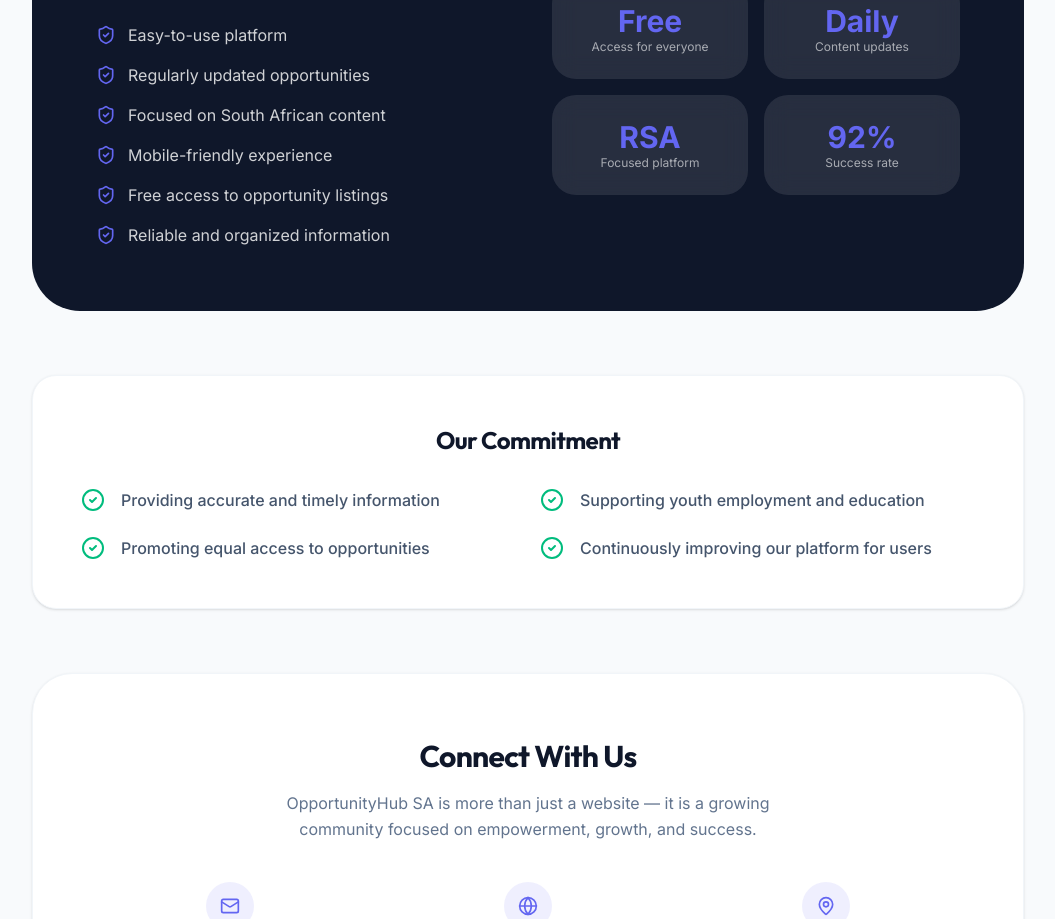
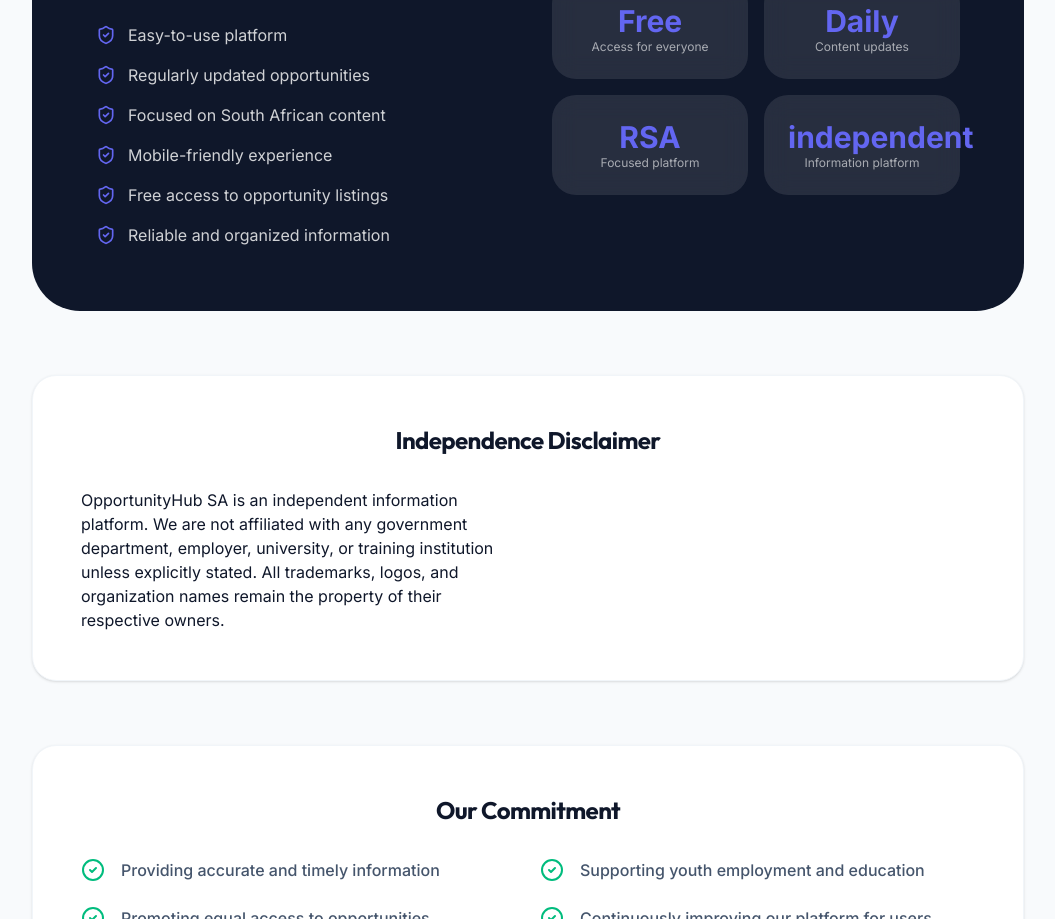
Before and after one commit to cado7/OpportunityHub, a React (Vite) app: page /about in a window 1280 px wide. Shown: the part 2463-3382 px from the top of the page, without its empty margins (112-1167 px from the left). Built offline with nearby package versions, Linux system fonts and the light colour scheme; no server answers.

Commit message:
about us update

```diff
--- a/src/pages/About.tsx
+++ b/src/pages/About.tsx
@@ -215,12 +215,24 @@
                 <p className="text-xs text-white/60">Focused platform</p>
               </div>
               <div className="bg-white/10 backdrop-blur-md rounded-2xl p-6 text-center">
-                <p className="text-3xl font-bold text-secondary">92%</p>
-                <p className="text-xs text-white/60">Success rate</p>
+                <p className="text-3xl font-bold text-secondary">independent</p>
+                <p className="text-xs text-white/60">Information platform</p>
               </div>
             </div>
           </div>
         </motion.section>
+
+
+        <section className="mb-16">
+          <div className="bg-white rounded-3xl p-8 md:p-12 border border-slate-100 shadow-sm">
+            <h2 className="text-2xl font-bold text-primary mb-8 text-center">Independence Disclaimer</h2>
+            <div className="grid grid-cols-1 sm:grid-cols-2 gap-6">
+              <p>
+                OpportunityHub SA is an independent information platform. We are not affiliated with any government department, employer, university, or training institution unless explicitly stated. All trademarks, logos, and organization names remain the property of their respective owners.
+              </p>
+            </div>
+          </div>
+        </section>
 
         {/* Our Commitment */}
         <section className="mb-16">
@@ -261,7 +273,7 @@
                 <Globe className="w-5 h-5 text-secondary" />
               </div>
               <p className="text-xs font-bold uppercase tracking-widest text-slate-400">Website</p>
-              <a href="http://www.opportunityhubsa.co.za" target="_blank" rel="noreferrer" className="text-primary font-bold hover:text-secondary transition-colors">
+              <a href="http://www.opportunityhub-sa.co.za" target="_blank" rel="noreferrer" className="text-primary font-bold hover:text-secondary transition-colors">
                 www.opportunityhub-sa.co.za
               </a>
             </div>
```
